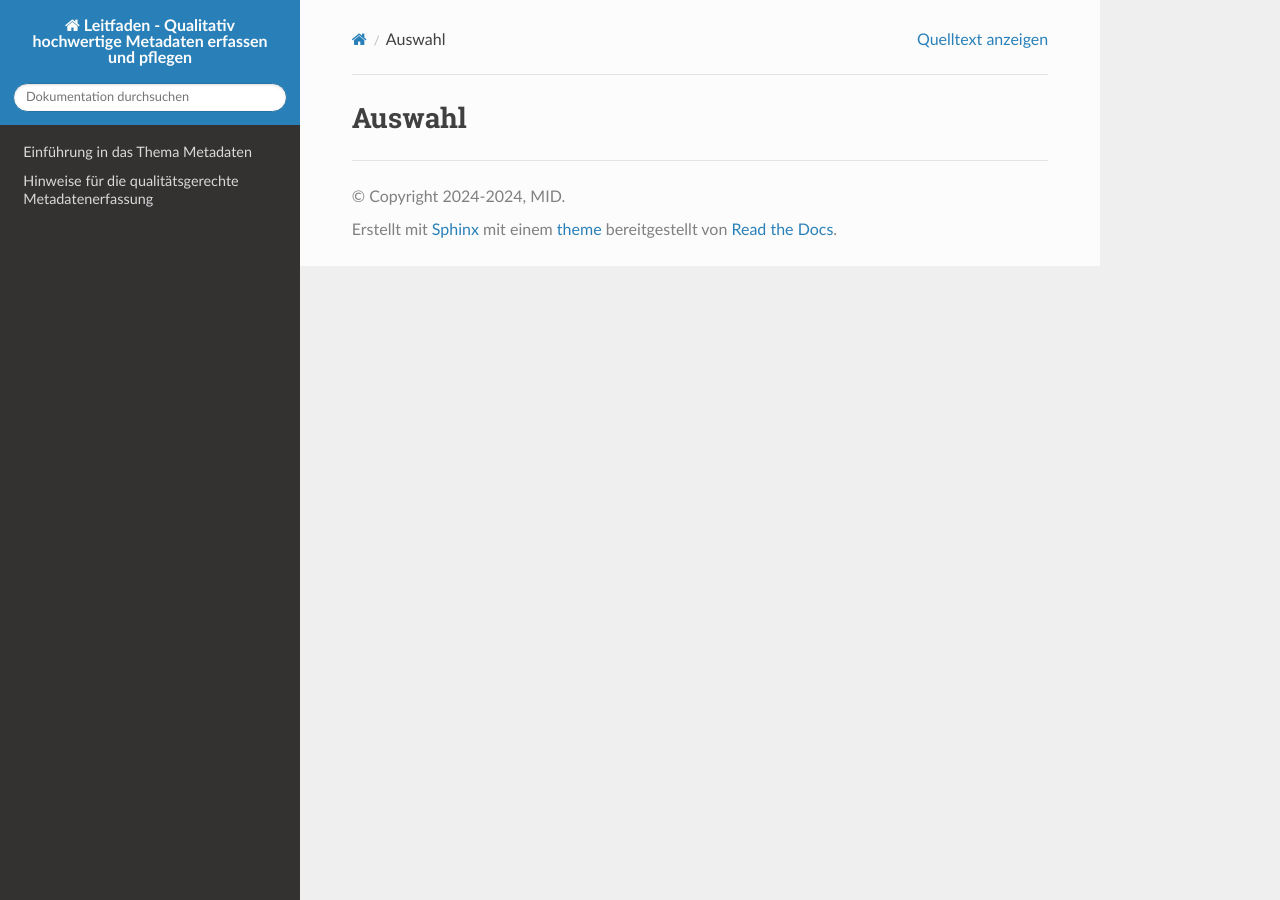
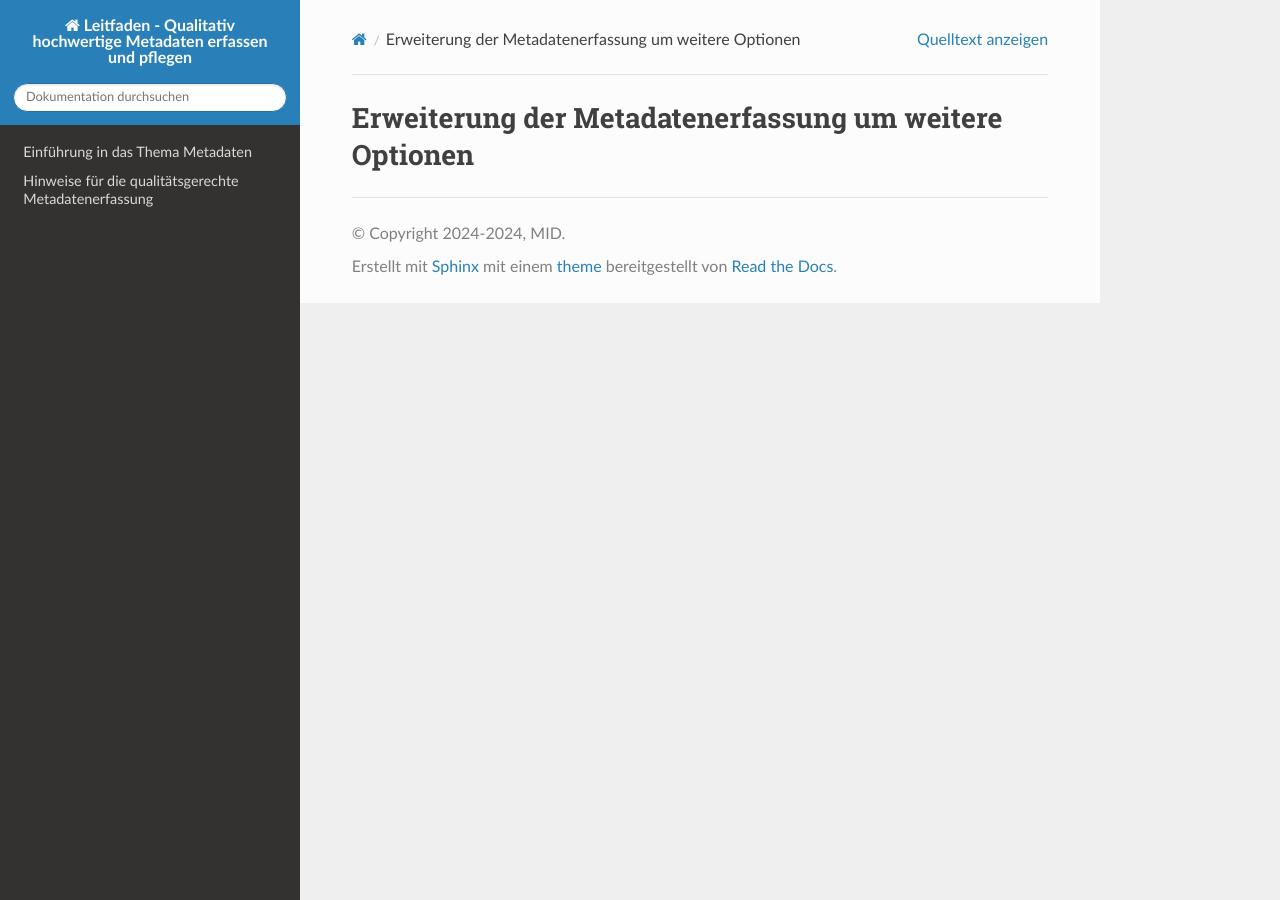
Before and after one commit to tomiwo/ingrid-mdk-st-high-quality-metadata, a Sphinx documentation site: the page built from docs/optionen/auswahl.rst, in a window 1280 px wide. Built offline with Sphinx 7.4.7 and the Read the Docs theme 3.1.0, drawn with Linux system fonts in a browser that asks for light colours; pages that are not in the unit, such as notebooks, are missing from menus.

Commit message:
Aktualisierung

```diff
--- a/docs/optionen/auswahl.rst
+++ b/docs/optionen/auswahl.rst
@@ -1,4 +1,4 @@
 
---------
-Auswahl
---------
+-------------------------------------------------------
+Erweiterung der Metadatenerfassung um weitere Optionen
+-------------------------------------------------------
--- a/docs/recht/rechtliche-grundlagen.rst
+++ b/docs/recht/rechtliche-grundlagen.rst
@@ -1,4 +1,4 @@
 
-------
-Recht
-------
+----------------------
+Rechtliche Grundlagen
+----------------------
```
